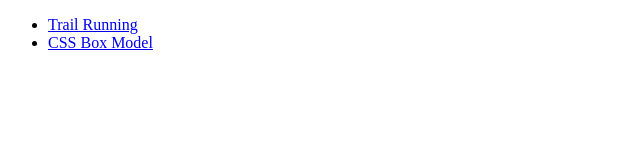
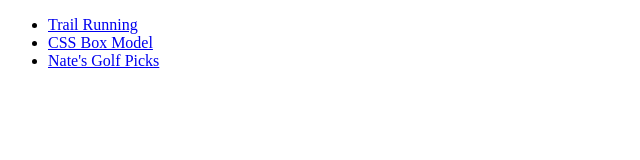
Before and after one commit to nathansorensen2/web_project, a plain HTML site: page index.html in a window 1280 px wide. Shown: the whole page, without its empty margins (0-640 px from the left). Drawn offline with Linux system fonts and the light colour scheme.

Commit message:
index upload

```diff
--- a/index.html
+++ b/index.html
@@ -12,6 +12,7 @@
     <ul>
         <li><a href="running.html">Trail Running</a></li>
         <li><a href="box_model.html">CSS Box Model</a></li>
+        <li><a href="golf_picks.html">Nate's Golf Picks</a></li>
     </ul>
 
 </body>
```
